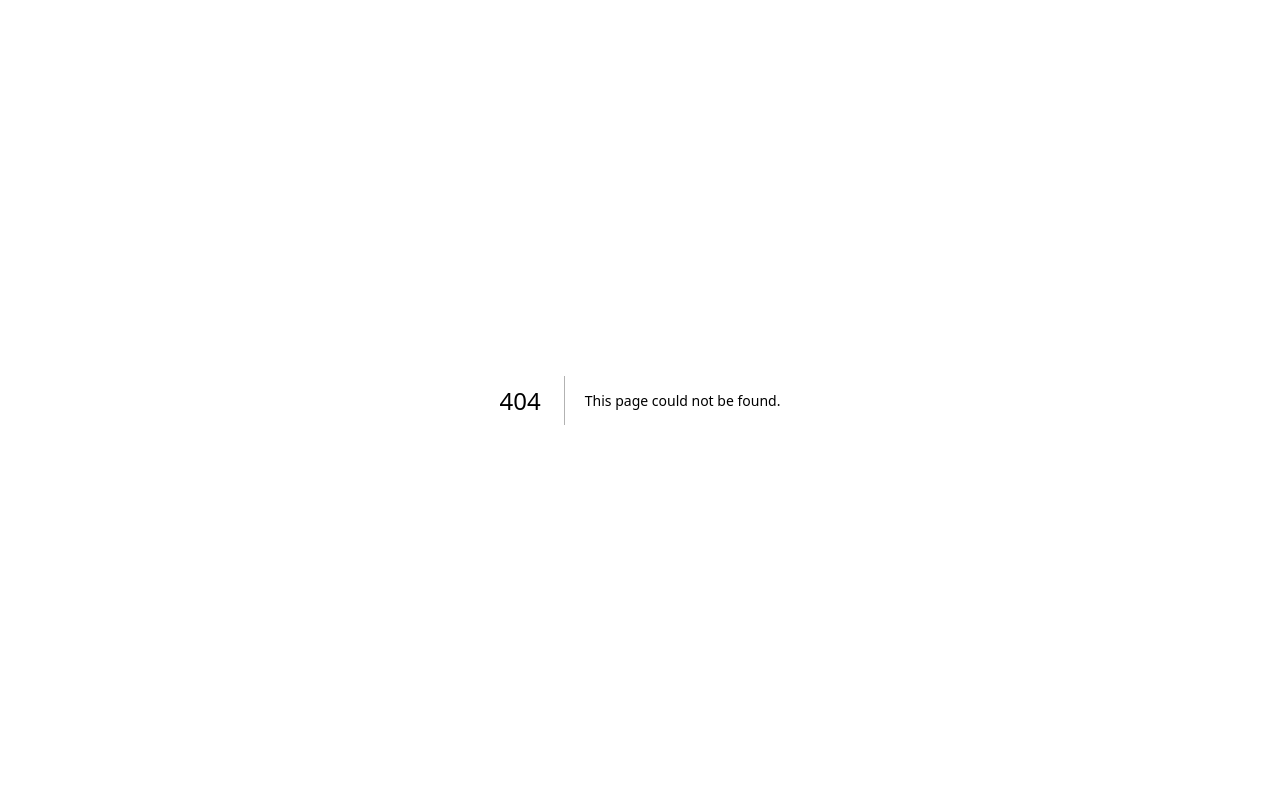
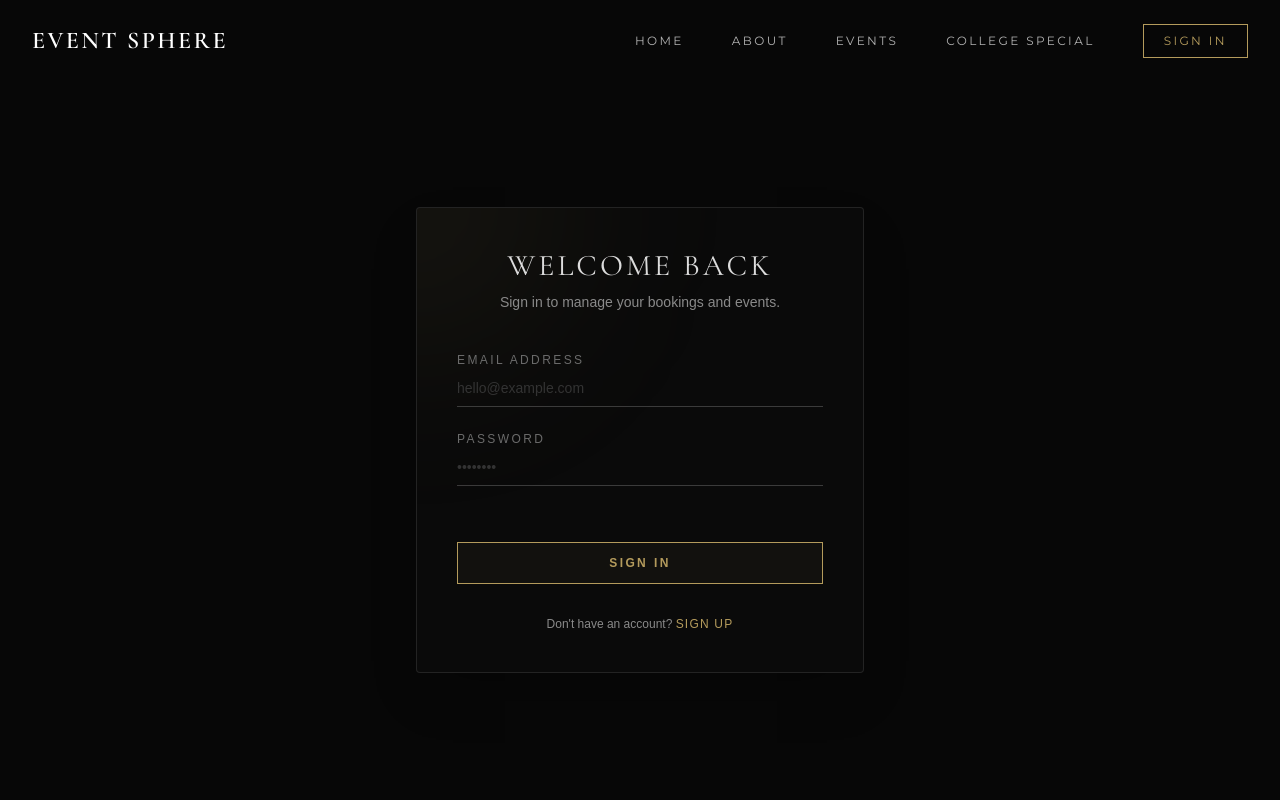
Before and after one commit to vanshpanwar2024/eventSphere, a Next.js app: page /login in a window 1280 px wide. Before the commit this address had no page. Shown: the top 800 px of the page. Built offline with nearby package versions, Linux system fonts and the light colour scheme.

Commit message:
jwt authentication setup

```diff
--- a/src/app/layout.tsx
+++ b/src/app/layout.tsx
@@ -1,6 +1,7 @@
 import type { Metadata } from "next";
 import { Cormorant_Garamond, Montserrat } from "next/font/google";
 import Footer from "@/components/Footer";
+import { AuthProvider } from "@/context/AuthContext";
 import "./globals.css";
 
 const cormorant = Cormorant_Garamond({
@@ -31,10 +32,12 @@ export default function RootLayout({
       className={`${cormorant.variable} ${montserrat.variable} h-full antialiased`}
     >
       <body className="min-h-full flex flex-col font-sans bg-[#070707] text-[#dcdcdc]">
-        <main className="flex-1">
-          {children}
-        </main>
-        <Footer />
+        <AuthProvider>
+          <main className="flex-1">
+            {children}
+          </main>
+          <Footer />
+        </AuthProvider>
       </body>
     </html>
   );
--- /dev/null
+++ b/src/app/login/page.tsx
@@ -0,0 +1,96 @@
+"use client";
+
+import { useState } from "react";
+import { useRouter } from "next/navigation";
+import { useAuth } from "@/context/AuthContext";
+import Navbar from "@/components/Navbar";
+
+export default function LoginPage() {
+  const router = useRouter();
+  const { login } = useAuth();
+  const [isLoginView, setIsLoginView] = useState(true);
+
+  const handleSubmit = (e: React.FormEvent) => {
+    e.preventDefault();
+    login(); // Call mock login
+    router.push("/"); // Redirect to home
+  };
+
+  return (
+    <>
+      <Navbar />
+      <main className="min-h-screen flex items-center justify-center bg-[#070707] px-4 pt-20">
+        <div className="w-full max-w-md bg-[#0a0a0a] border border-white/10 p-10 rounded-sm shadow-2xl relative overflow-hidden">
+          {/* Decorative faint glow */}
+          <div className="absolute -top-32 -left-32 w-64 h-64 bg-[#b49b5c]/10 rounded-full blur-[100px] pointer-events-none" />
+
+          <h1 className="text-3xl font-serif tracking-widest text-[#dcdcdc] mb-2 uppercase text-center relative z-10">
+            {isLoginView ? "Welcome Back" : "Join the Sphere"}
+          </h1>
+          <p className="text-sm font-light text-[#8a8a8a] text-center mb-10 relative z-10">
+            {isLoginView
+              ? "Sign in to manage your bookings and events."
+              : "Create an account to start engineering experiences."}
+          </p>
+
+          <form onSubmit={handleSubmit} className="space-y-6 relative z-10">
+            {!isLoginView && (
+              <div>
+                <label className="block text-xs uppercase tracking-[0.2em] text-[#6b6b6b] mb-2">
+                  Full Name
+                </label>
+                <input
+                  type="text"
+                  required
+                  placeholder="John Doe"
+                  className="w-full bg-transparent border-b border-white/20 pb-2 text-sm text-[#dcdcdc] font-light placeholder:text-[#333] focus:outline-none focus:border-[#b49b5c] transition-colors"
+                />
+              </div>
+            )}
+
+            <div>
+              <label className="block text-xs uppercase tracking-[0.2em] text-[#6b6b6b] mb-2">
+                Email Address
+              </label>
+              <input
+                type="email"
+                required
+                placeholder="hello@example.com"
+                className="w-full bg-transparent border-b border-white/20 pb-2 text-sm text-[#dcdcdc] font-light placeholder:text-[#333] focus:outline-none focus:border-[#b49b5c] transition-colors"
+              />
+            </div>
+
+            <div>
+              <label className="block text-xs uppercase tracking-[0.2em] text-[#6b6b6b] mb-2">
+                Password
+              </label>
+              <input
+                type="password"
+                required
+                placeholder="••••••••"
+                className="w-full bg-transparent border-b border-white/20 pb-2 text-sm text-[#dcdcdc] font-light placeholder:text-[#333] focus:outline-none focus:border-[#b49b5c] transition-colors"
+              />
+            </div>
+
+            <button
+              type="submit"
+              className="w-full mt-8 border border-[#b49b5c] bg-[#b49b5c]/5 text-[#b49b5c] hover:bg-[#b49b5c] hover:text-[#070707] py-3 mt-4 text-xs uppercase tracking-[0.2em] font-semibold transition-all duration-300"
+            >
+              {isLoginView ? "Sign In" : "Sign Up"}
+            </button>
+          </form>
+
+          <div className="mt-8 text-center text-xs font-light text-[#8a8a8a] relative z-10">
+            {isLoginView ? "Don't have an account? " : "Already have an account? "}
+            <button
+              onClick={() => setIsLoginView(!isLoginView)}
+              className="text-[#b49b5c] hover:text-[#dcdcdc] transition-colors uppercase tracking-[0.1em]"
+            >
+              {isLoginView ? "Sign up" : "Log in"}
+            </button>
+          </div>
+        </div>
+      </main>
+    </>
+  );
+}
--- a/src/components/Navbar.tsx
+++ b/src/components/Navbar.tsx
@@ -1,13 +1,20 @@
+"use client";
+
 import Link from "next/link";
+import { useAuth } from "@/context/AuthContext";
+import { useState } from "react";
 
 export default function Navbar() {
+  const { isLoggedIn, logout } = useAuth();
+  const [showDropdown, setShowDropdown] = useState(false);
+
   return (
     <nav className="absolute top-0 w-full z-50 bg-transparent text-white py-6 px-8">
-      <div className="max-w-7xl mx-auto flex justify-between items-center">
+      <div className="max-w-7xl mx-auto flex justify-between items-center relative">
         <Link href="/" className="text-2xl font-serif font-bold tracking-widest uppercase">
           Event Sphere
         </Link>
-        <div className="space-x-12 font-sans text-xs tracking-[0.2em] uppercase text-[#dcdcdc]/80">
+        <div className="space-x-12 font-sans text-xs tracking-[0.2em] uppercase text-[#dcdcdc]/80 hidden md:flex items-center">
           <Link href="/" className="hover:text-[#b49b5c] transition-colors">
             Home
           </Link>
@@ -20,6 +27,44 @@ export default function Navbar() {
           <Link href="/college-special" className="hover:text-[#b49b5c] transition-colors">
              College Special
           </Link>
+
+          {/* Mock Auth Avatar / Login Button */}
+          {isLoggedIn ? (
+            <div className="relative">
+              <button
+                onClick={() => setShowDropdown(!showDropdown)}
+                className="w-8 h-8 rounded-full bg-[#b49b5c] font-serif text-[#070707] font-bold text-lg flex items-center justify-center border-2 border-transparent hover:border-[#dcdcdc] transition-all"
+              >
+                V
+              </button>
+              {
+                showDropdown && (
+                  <div className="absolute right-0 mt-4 w-48 bg-[#0a0a0a] border border-white/5 py-2 shadow-2xl rounded-sm">
+                    <div className="px-4 py-3 border-b border-white/5">
+                      <p className="text-xs text-[#dcdcdc] tracking-wider uppercase font-semibold">Vansh</p>
+                      <p className="text-[10px] text-[#8a8a8a] tracking-widest lowercase mt-1">vansh@example.com</p>
+                    </div>
+                    <button
+                      onClick={() => {
+                        logout();
+                        setShowDropdown(false);
+                      }}
+                      className="w-full text-left px-4 py-3 text-xs tracking-[0.2em] text-[#6b6b6b] hover:text-[#b49b5c] hover:bg-white/5 transition-colors uppercase"
+                    >
+                      Log out
+                    </button>
+                  </div>
+                )
+              }
+            </div>
+          ) : (
+             <Link
+              href="/login"
+              className="border border-[#b49b5c] text-[#b49b5c] px-5 py-2 rounded-none hover:bg-[#b49b5c] hover:text-[#070707] transition-colors"
+             >
+               Sign In
+             </Link>
+          )}
         </div>
       </div>
     </nav>
--- /dev/null
+++ b/src/context/AuthContext.tsx
@@ -0,0 +1,45 @@
+"use client";
+
+import { createContext, useContext, useState, ReactNode, useEffect } from "react";
+
+interface AuthContextType {
+  isLoggedIn: boolean;
+  login: () => void;
+  logout: () => void;
+}
+
+const AuthContext = createContext<AuthContextType | undefined>(undefined);
+
+export function AuthProvider({ children }: { children: ReactNode }) {
+  const [isLoggedIn, setIsLoggedIn] = useState(false);
+
+  // Simple local storage persistence for mock auth
+  useEffect(() => {
+    const loggedIn = localStorage.getItem("isLoggedIn") === "true";
+    if (loggedIn) setIsLoggedIn(true);
+  }, []);
+
+  const login = () => {
+    setIsLoggedIn(true);
+    localStorage.setItem("isLoggedIn", "true");
+  };
+
+  const logout = () => {
+    setIsLoggedIn(false);
+    localStorage.setItem("isLoggedIn", "false");
+  };
+
+  return (
+    <AuthContext.Provider value={{ isLoggedIn, login, logout }}>
+      {children}
+    </AuthContext.Provider>
+  );
+}
+
+export function useAuth() {
+  const context = useContext(AuthContext);
+  if (!context) {
+    throw new Error("useAuth must be used within an AuthProvider");
+  }
+  return context;
+}
```
